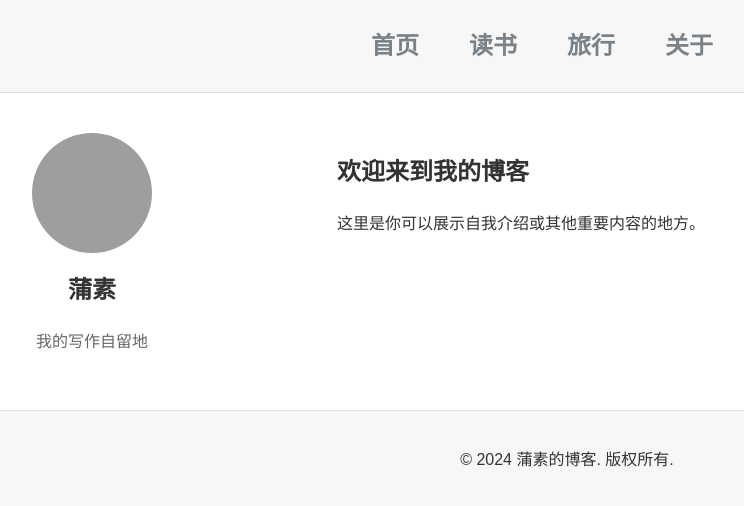
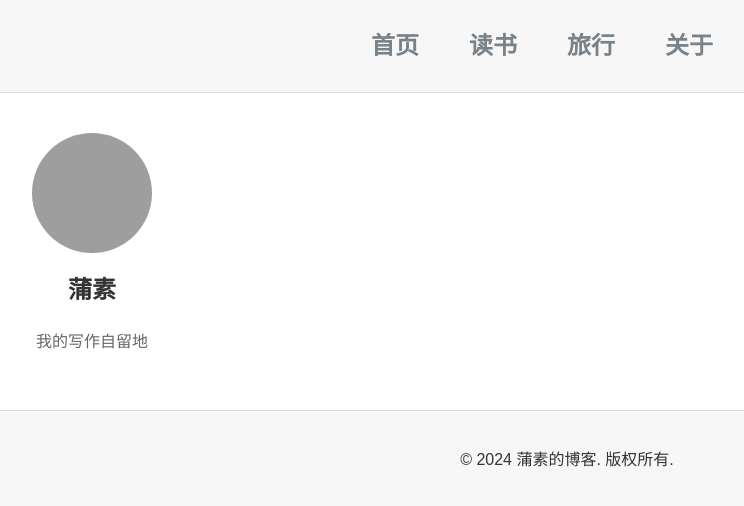
Before and after one commit to pususu/skills-github-pages, a Jekyll site: the page built from index.html, in a window 1280 px wide. Shown: the top 506 px of the page, without its empty margins (73-817 px from the left). Built offline with Jekyll 4.4.1, drawn with Linux system fonts in a browser that asks for light colours; grey boxes are pictures that could not be loaded.

Commit message:
Update index.html

```diff
--- a/index.html
+++ b/index.html
@@ -2,6 +2,3 @@
 layout: default
 title: 欢迎来到我的博客
 ---
-
-<h1>欢迎来到我的博客</h1>
-<p>这里是你可以展示自我介绍或其他重要内容的地方。</p>
```
